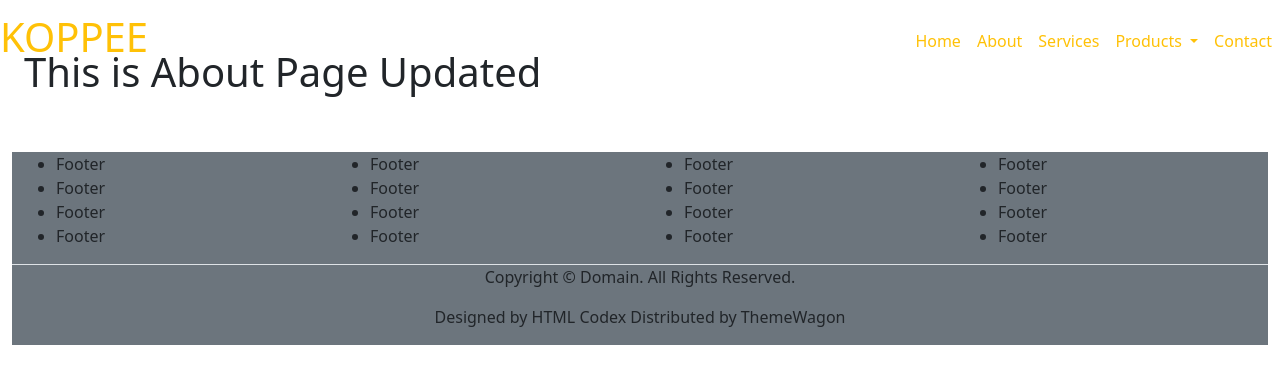
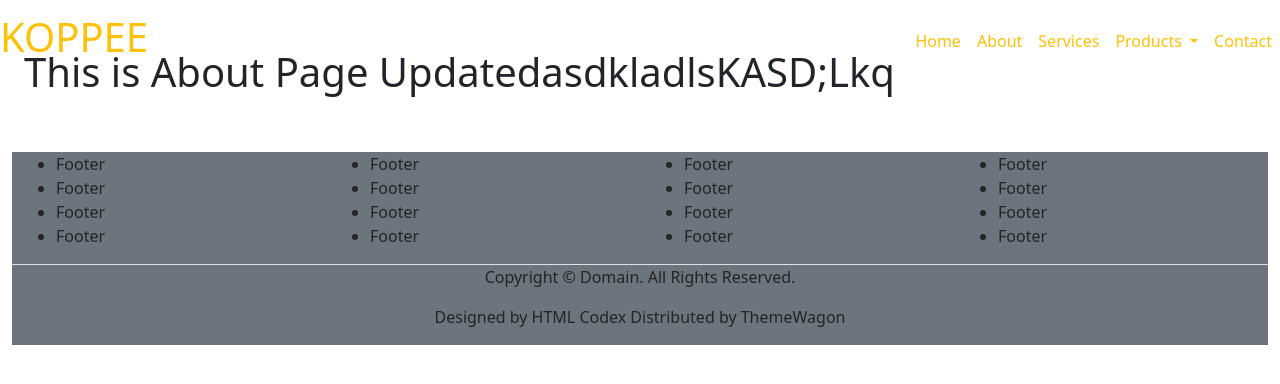
Before and after one commit to Sachin-data-git/KOPPEE, a plain HTML site: page about.html in a window 1280 px wide. Drawn offline with nearby package versions, Linux system fonts and the light colour scheme.

Commit message:
about is updated second time

```diff
--- a/about.html
+++ b/about.html
@@ -67,7 +67,7 @@
         <section class="container-fluid my-5">
             <div class="row">
                 <div class="col-12">
-                    <h1>This is About Page Updated</h1>
+                    <h1>This is About Page UpdatedasdkladlsKASD;Lkq</h1>
                 </div>
             </div>
         </section>
```
